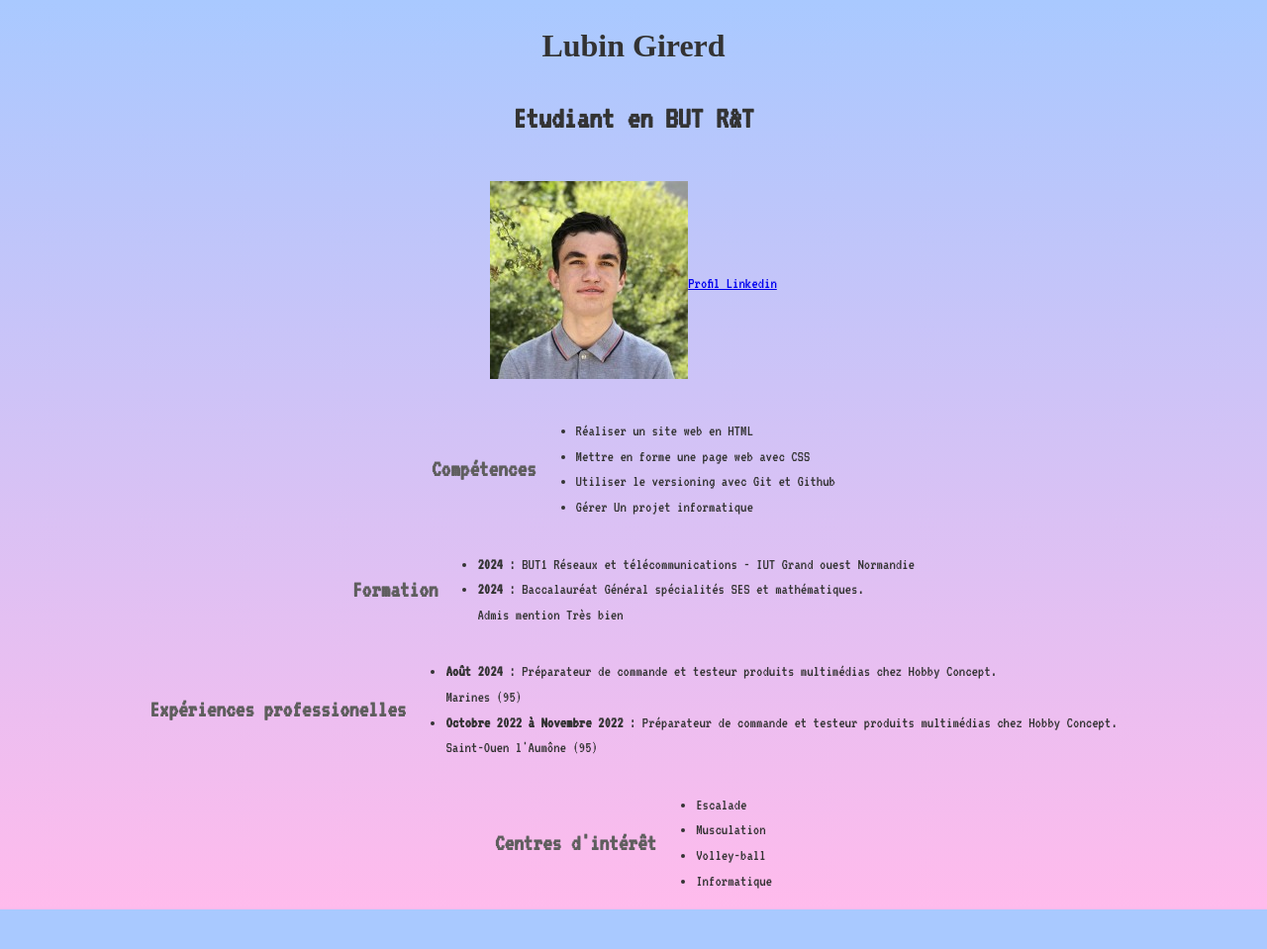
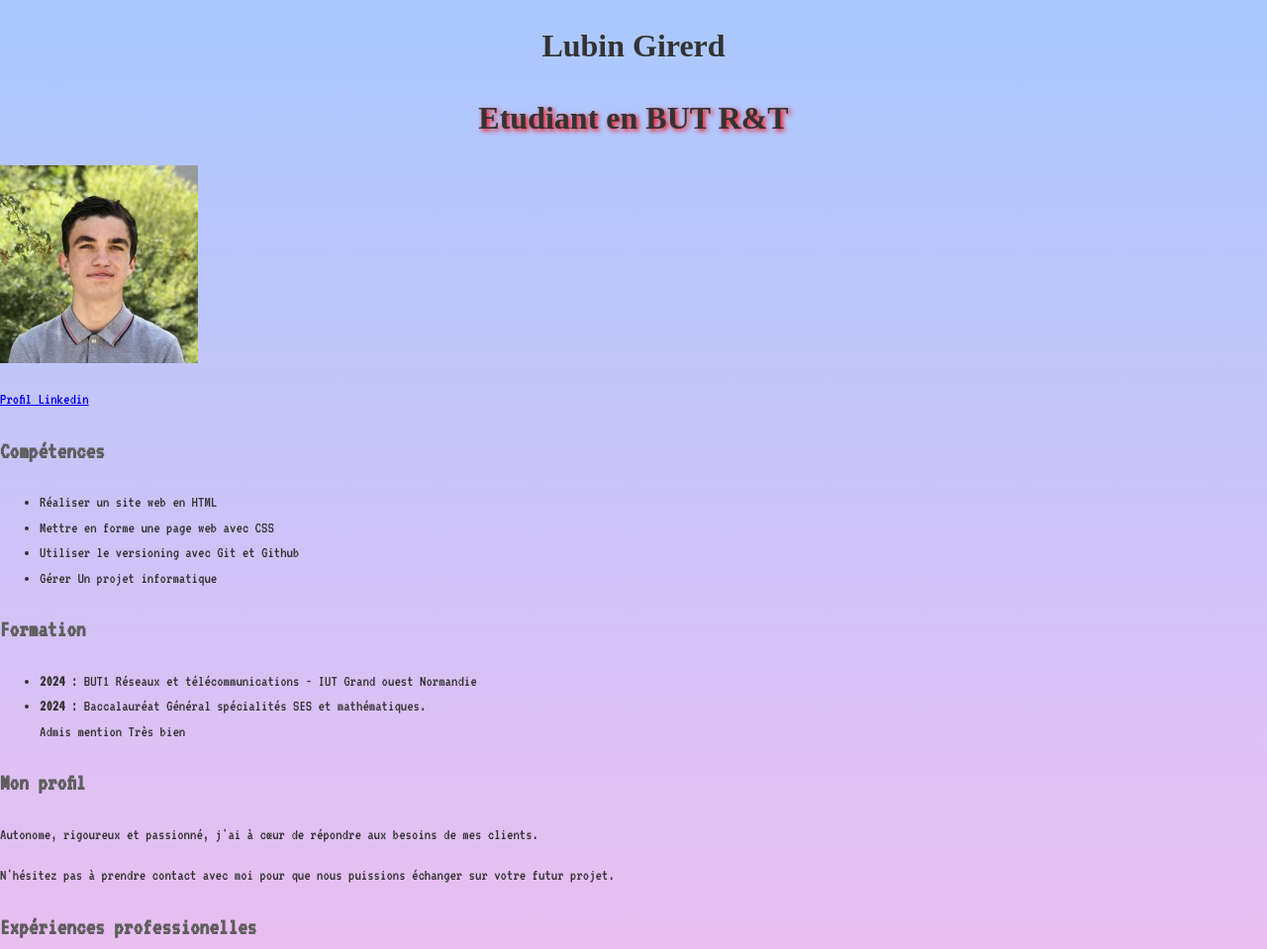
Before and after one commit to lurnot3k/Site-Web-R109, a plain HTML site: page index.html in a window 1280 px wide. Shown: the top 959 px of the page at 99% size. Before the commit the page ends 919 px from the top, so only its background shows below. Drawn offline with Linux system fonts and the light colour scheme; a web font is replaced by a local one.

Commit message:
fin de journée

```diff
--- a/css/style.css
+++ b/css/style.css
@@ -28,3 +28,7 @@ h2 {
   justify-content: center;
   align-items: center;
 }
+
+.shadow {
+  text-shadow: 2px 2px 5px red;
+}
--- a/index.html
+++ b/index.html
@@ -9,18 +9,22 @@
     <link href="https://fonts.googleapis.com/css2?family=Sixtyfour+Convergence&family=VT323&display=swap" rel="stylesheet">
 </head>
 <body>
+    <header class="center">
     <!-- NOM PRENOM -->
     <h1 class="center">Lubin Girerd</h1>
 
+
+        <!-- EN TETE CV -->
+        <h1 class="shadow">Etudiant en BUT R&T</h1>
+    </header>
     <main class="vt323-regular">
-        <!-- EN TETE CV -->
-        <h1 class="center">Etudiant en BUT R&T</h1>
-        <section class="flex">
+        <section>
             <p><a href="image.jpg"><img src="images/image.jpg" alt="Photo d'identité de Lubin Girerd"></a></p>
             <p><a href="https://fr.linkedin.com/in/lubin-girerd-06173a253" target="_blank">Profil Linkedin</a></p>
         </section>
+
         <!-- COMPETENCES -->
-        <section class="flex">
+        <section>
             <h2 class="grey">Compétences</h2>
         <ul>
             <li>Réaliser un site web en HTML</li>
@@ -30,16 +34,28 @@
         </ul>
         </section>
         <!-- FORMATION -->
-        <section class="flex">
+        <section >
             <h2>Formation</h2>
 
             <ul>
                 <li><strong>2024</strong> : BUT1 Réseaux et télécommunications - IUT Grand ouest Normandie</li>
                 <li><strong>2024</strong> : Baccalauréat Général spécialités SES et mathématiques. <br> Admis mention Très bien</li>
             </ul>
-        </section class="flex">
+        </section>
+        <!-- MON PROFIL-->
+        <section>
+            <h2>Mon profil</h2>
+            <p>
+                Autonome, rigoureux et passionné, j'ai à cœur de répondre aux besoins de
+                mes clients.
+            </p>
+            <p>
+                N'hésitez pas à prendre contact avec moi pour que nous puissions échanger
+                sur votre futur projet.
+            </p>
+        </section>
         <!-- EXPERIENCES -->
-        <section class="flex">
+        <section>
             <h2>Expériences professionelles</h2>
         <ul>
             <li>
@@ -54,7 +70,7 @@
             </li>
         </section>
         <!-- CENTRES D'INTERET -->
-        <section class="flex">
+        <section>
             <h2>Centres d'intérêt</h2>
             <ul>
                 <li>Escalade</li>
```
